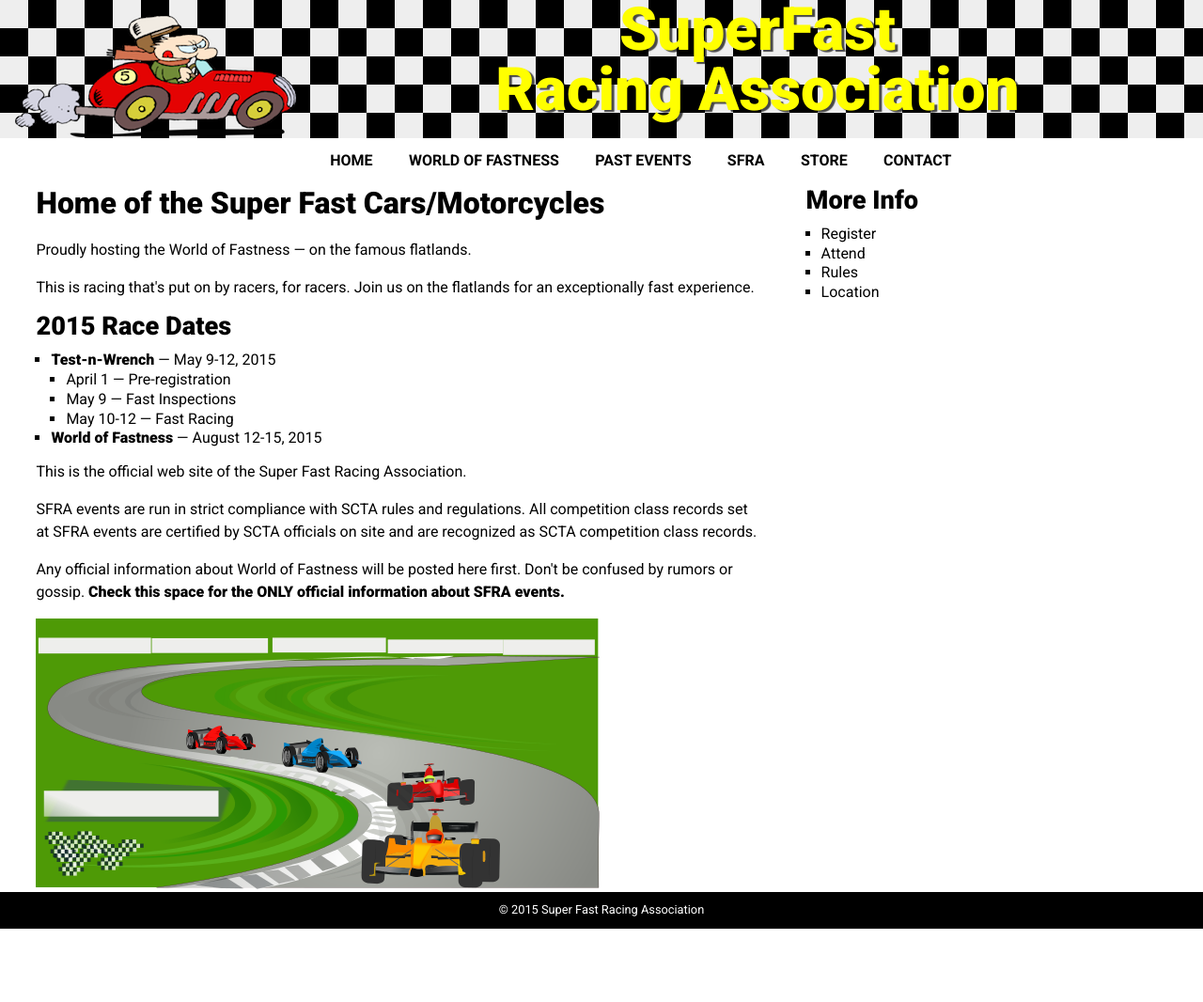
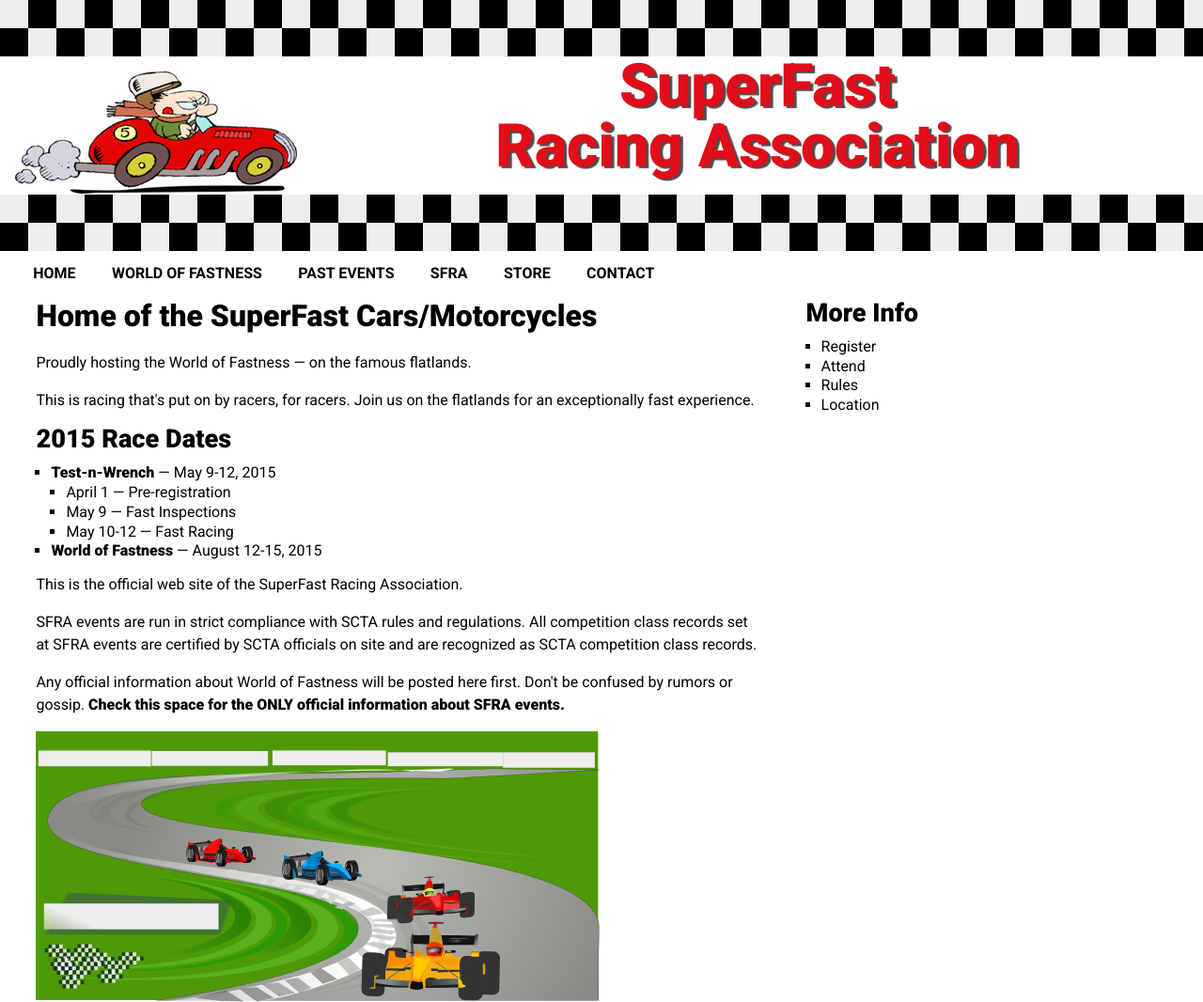
Before and after one commit to JulieKuehl/Flywheel-Interface, a plain HTML site: page index.html in a window 1280 px wide. Shown: the top 1066 px of the page at 94% size. Before the commit the page ends 988 px from the top, so only its background shows below. Drawn offline with nearby package versions, Linux system fonts and the light colour scheme.

Commit message:
changed name to SuperFast

```diff
--- a/index.html
+++ b/index.html
@@ -1,17 +1,25 @@
 <!DOCTYPE html>
 <html>
 <head>
-	<title>Super Fast Racing Association</title>
+	<title>SuperFast Racing Association</title>
 	<link href='http://fonts.googleapis.com/css?family=Roboto:400,700,900,400italic,100,100italic,900italic' rel='stylesheet' type='text/css'>
 	<link rel="stylesheet" type="text/css" href="reset.css">
 	<link rel="stylesheet" type="text/css" href="style.css">
+	<script src="https://ajax.googleapis.com/ajax/libs/jquery/2.1.3/jquery.min.js"></script>
 </head>
 
 <body>
 	<a href="#maincontent" class="screenreader">Skip to main content</a>
+	<script>
+		$(document).ready(function() {
+			alert('jQuery is ready!');
+		});
+	</script>
 	<header>
-		<img src="images/sfra-logo.png" title="Super Fast Racing Association logo" class="logo">
+		<div class="border"></div>
+		<img src="images/sfra-logo.png" title="SuperFast Racing Association logo" class="logo">
 		<h1>SuperFast<br />Racing Association</h1>
+		<div class="border"></div>
 	</header>
 
 	<nav>
@@ -43,7 +51,7 @@
 
 	<main id="maincontent">
 	<article>
-		<h1>Home of the Super Fast Cars/Motorcycles</h1>
+		<h1>Home of the SuperFast Cars/Motorcycles</h1>
 		<p>Proudly hosting the World of Fastness &mdash; on the famous flatlands.</p>
 		<p>This is racing that's put on by racers, for racers. Join us on the flatlands for an exceptionally fast experience.</p>
 
@@ -57,7 +65,7 @@
 				</ul>
 			<li><strong>World of Fastness</strong> &mdash; August 12-15, 2015</li>
 		</ul>
-		<p>This is the official web site of the Super Fast Racing Association.</p>
+		<p>This is the official web site of the SuperFast Racing Association.</p>
 		<p>SFRA events are run in strict compliance with SCTA rules and regulations. All competition class records set at SFRA events are certified by SCTA officials on site and are recognized as SCTA competition class records.</p>
 		<p>Any official information about World of Fastness will be posted here first. Don't be confused by rumors or gossip. <strong>Check this space for the ONLY official information about SFRA events.</strong></p>
 		<img src="images/racetrack.png" alt="Clipart of cars on racetrack" title="Zoom zoom">
@@ -74,8 +82,9 @@
 	</aside>
 
 	<footer>
-		&copy; 2015 Super Fast Racing Association
+		&copy; 2015 SuperFast Racing Association
 	</footer>
+
 </body>
 
 </html>
--- a/style.css
+++ b/style.css
@@ -67,12 +67,13 @@ ul + li:nth-last-child(1) {
  * HEADER
  */
 
-header {
+.border {
 	background-color: #eee;
 	background-image: linear-gradient(45deg, black 25%, transparent 25%, transparent 75%, black 75%, black),
 	linear-gradient(45deg, black 25%, transparent 25%, transparent 75%, black 75%, black);
 	background-size: 60px 60px;
 	background-position: 0 0, 30px 30px;
+	min-height: 60px;
 }
 
 header img {
@@ -81,7 +82,7 @@ header img {
 }
 
 header h1 {
-	color: yellow;
+	color: #E10D19;
 	font-family: 'Roboto', sans-serif;
 	font-size: 4em;
 	font-weight: 900;
@@ -96,7 +97,7 @@ header h1 {
  */
 
 nav {
-	background-color: red;
+	background-color: #E10D19;
 	margin-bottom: 1em;
 }
 
@@ -119,7 +120,7 @@ nav li a {
 }
 
 nav li a:hover {
-	color: red;
+	color: #E10D19;
 }
 
 /*
```
